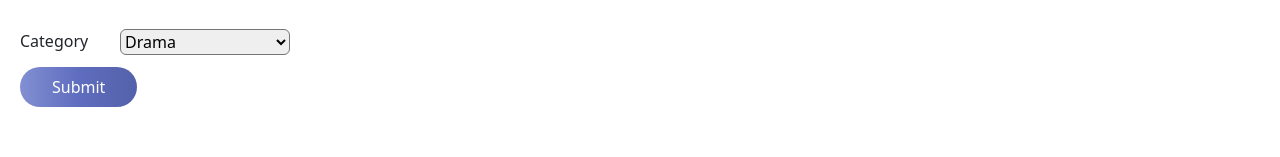
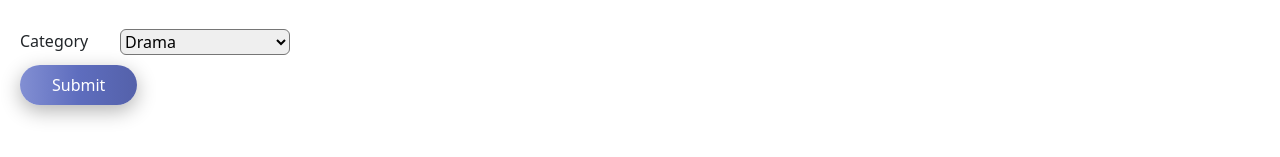
Before and after one commit to HudorHasHasHa/Library-vanilla-js, a website: page index.html in a window 1280 px wide. In both pictures the pointer is over the button "Submit". Shown: the part 177-334 px from the top of the page. Drawn offline with nearby package versions, Linux system fonts and the light colour scheme.

Commit message:
added button hover

```diff
--- a/css/styles.css
+++ b/css/styles.css
@@ -22,11 +22,19 @@
 }
 
 #submit{
+  position:relative;
+  top: 0;
   border: none;
   background: linear-gradient(to right, #828fd3 0%, #5e6dbe 50%, #5461aa 100%);
   color: white;
   border-radius: 27px;
   padding: 8px 32px;
+}
+
+#submit:hover{
+  top: -2px;
+  transition: 200ms;
+  box-shadow: 0 6px 20px 0 rgba(0, 0, 0, 0.3);
 }
 
 .table{
```
